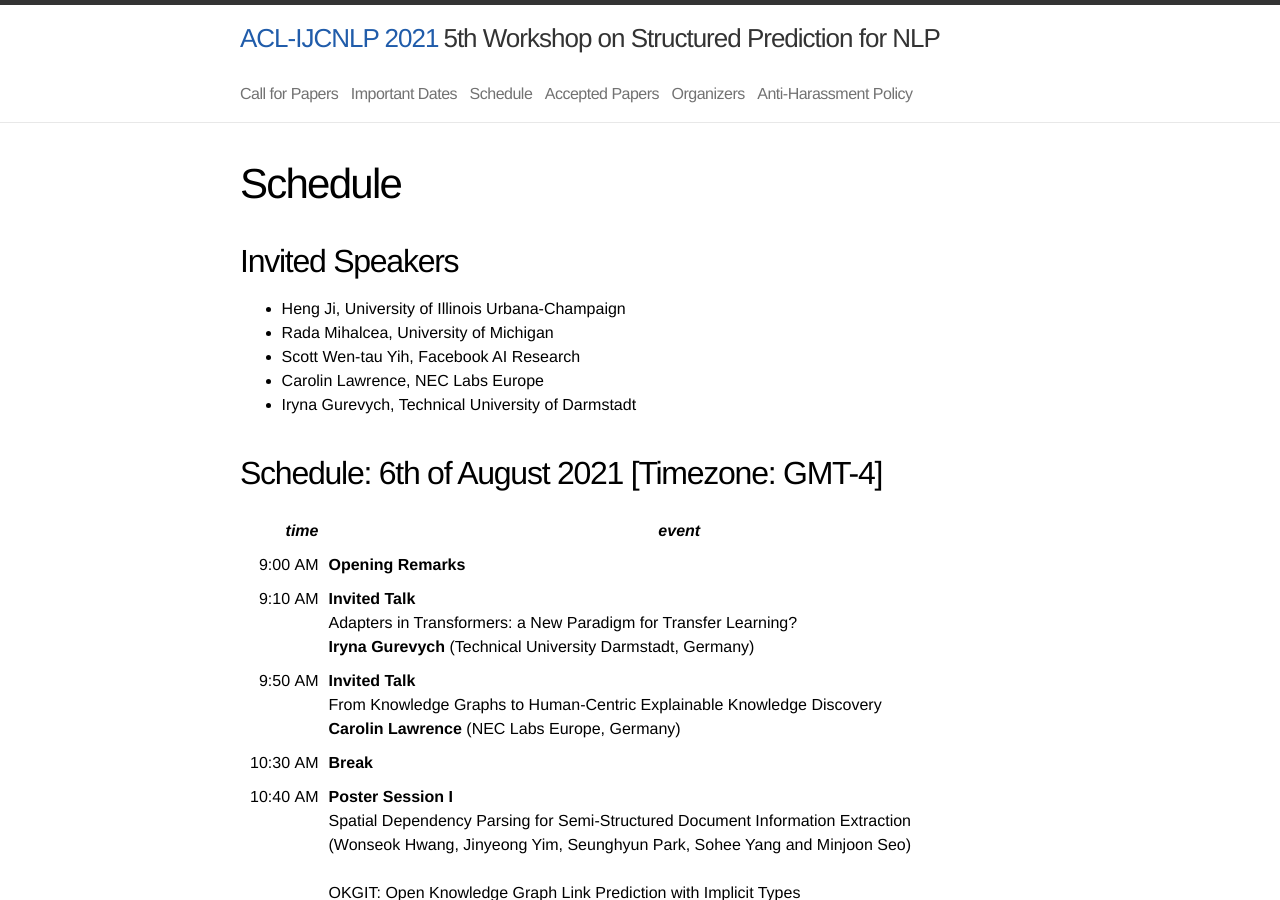
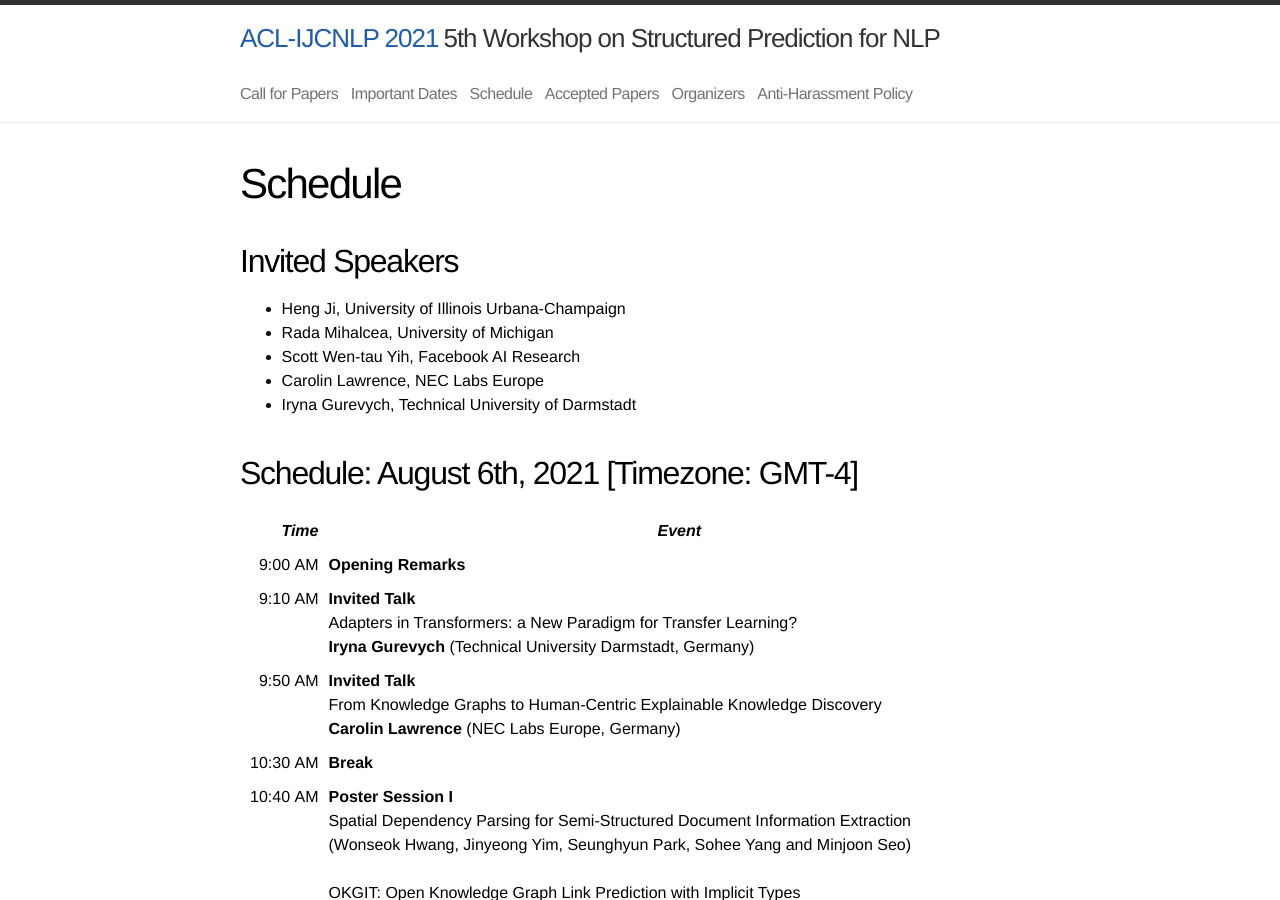
Before and after one commit to structuredprediction/structuredprediction.github.io, a Jekyll site: the page built from SPNLP21/3_schedule.md, in a window 1280 px wide and 900 px high. Built offline with Jekyll 4.4.1, drawn with Linux system fonts in a browser that asks for light colours.

```diff
--- a/SPNLP21/3_schedule.md
+++ b/SPNLP21/3_schedule.md
@@ -13,11 +13,11 @@ name: 3
 -   Carolin Lawrence, NEC Labs Europe
 -   Iryna Gurevych, Technical University of Darmstadt
 
-## Schedule: 6th of August 2021 [Timezone: GMT-4]
+## Schedule: August 6th, 2021 [Timezone: GMT-4]
 
 <div class="scheduletable" markdown="block">
 
-|_time_| _event_|
+|_Time_| _Event_|
 |-----:|-------|
 |  9:00&nbsp;AM | **Opening Remarks** |
 |  9:10&nbsp;AM | **Invited Talk** <br/>Adapters in Transformers: a New Paradigm for Transfer Learning?<br/>**Iryna Gurevych** (Technical University Darmstadt, Germany) |
```
